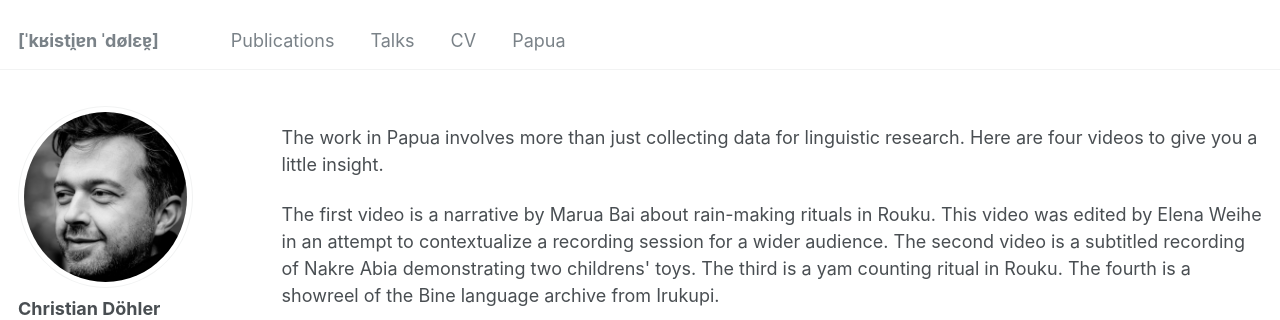
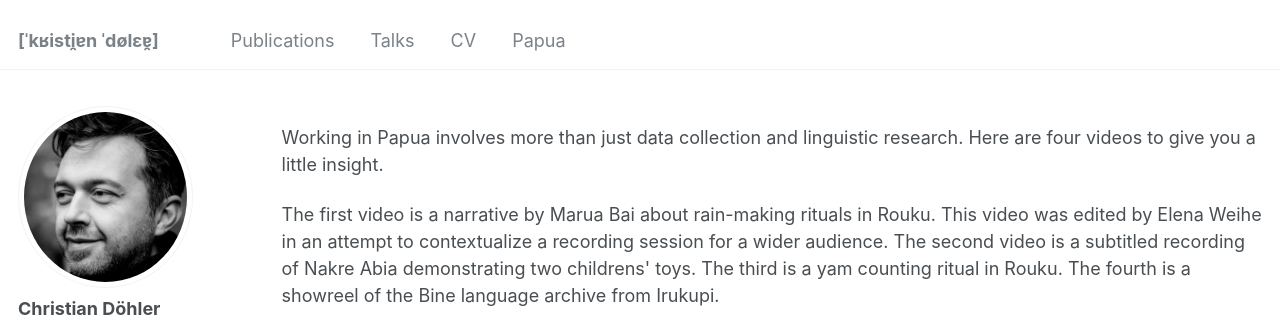
Before and after one commit to chrdoe/chrdoe.github.io, a Jekyll site: the page built from _pages/papua.html, in a window 1280 px wide and 900 px high. Shown: the top 320 px of the window. Built offline with Jekyll 4.4.1, drawn with Linux system fonts in a browser that asks for light colours; some web fonts are replaced.

Commit message:
Update papua.html

```diff
--- a/_pages/papua.html
+++ b/_pages/papua.html
@@ -9,7 +9,7 @@ redirect_from:
 
 {% include base_path %}
 
-<p>The work in Papua involves more than just collecting data for linguistic research. Here are four videos to give you a little insight.</p>
+<p>Working in Papua involves more than just data collection and linguistic research. Here are four videos to give you a little insight.</p>
 
 <p>The first video is a narrative by Marua Bai about rain-making rituals in Rouku. This video was edited by Elena Weihe in an attempt to contextualize a recording session for a wider audience. The second video is a subtitled recording of Nakre Abia demonstrating two childrens' toys. The third is a yam counting ritual in Rouku. The fourth is a showreel of the Bine language archive from Irukupi.</p>
 
```
